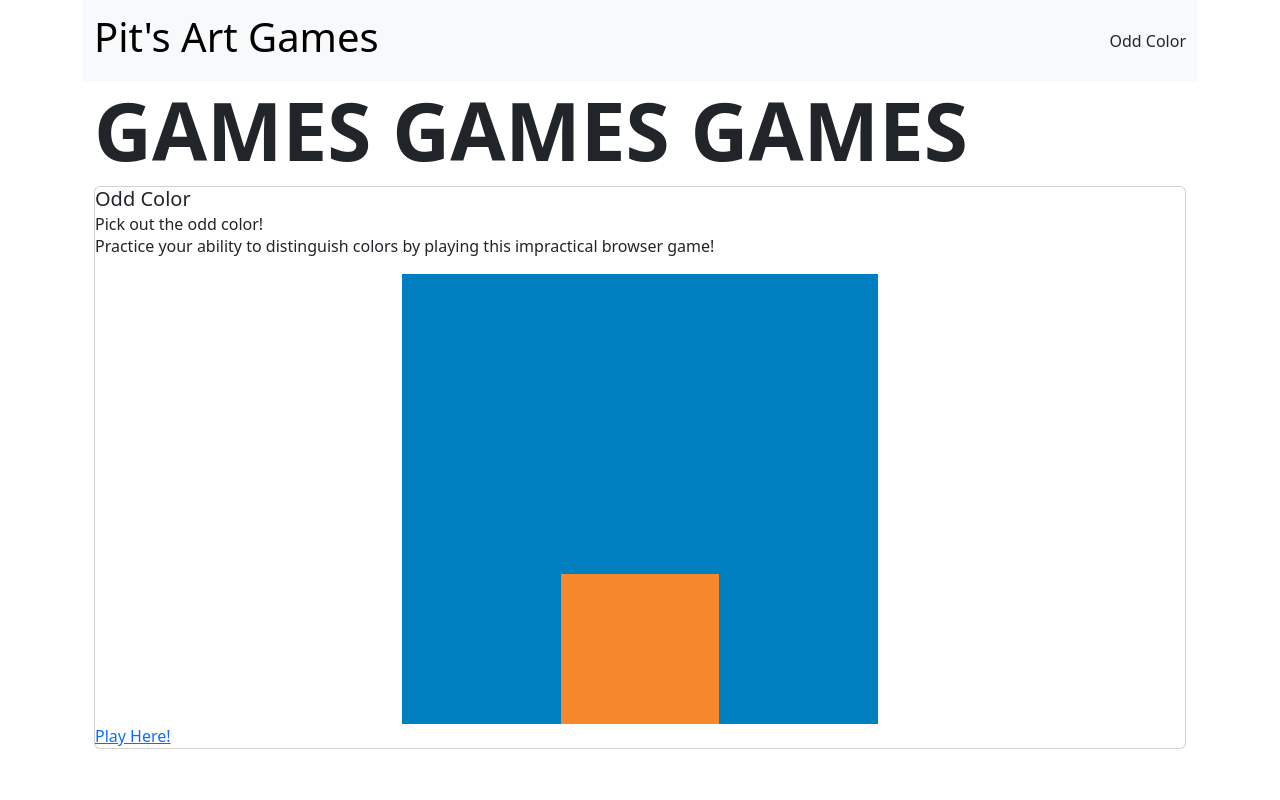
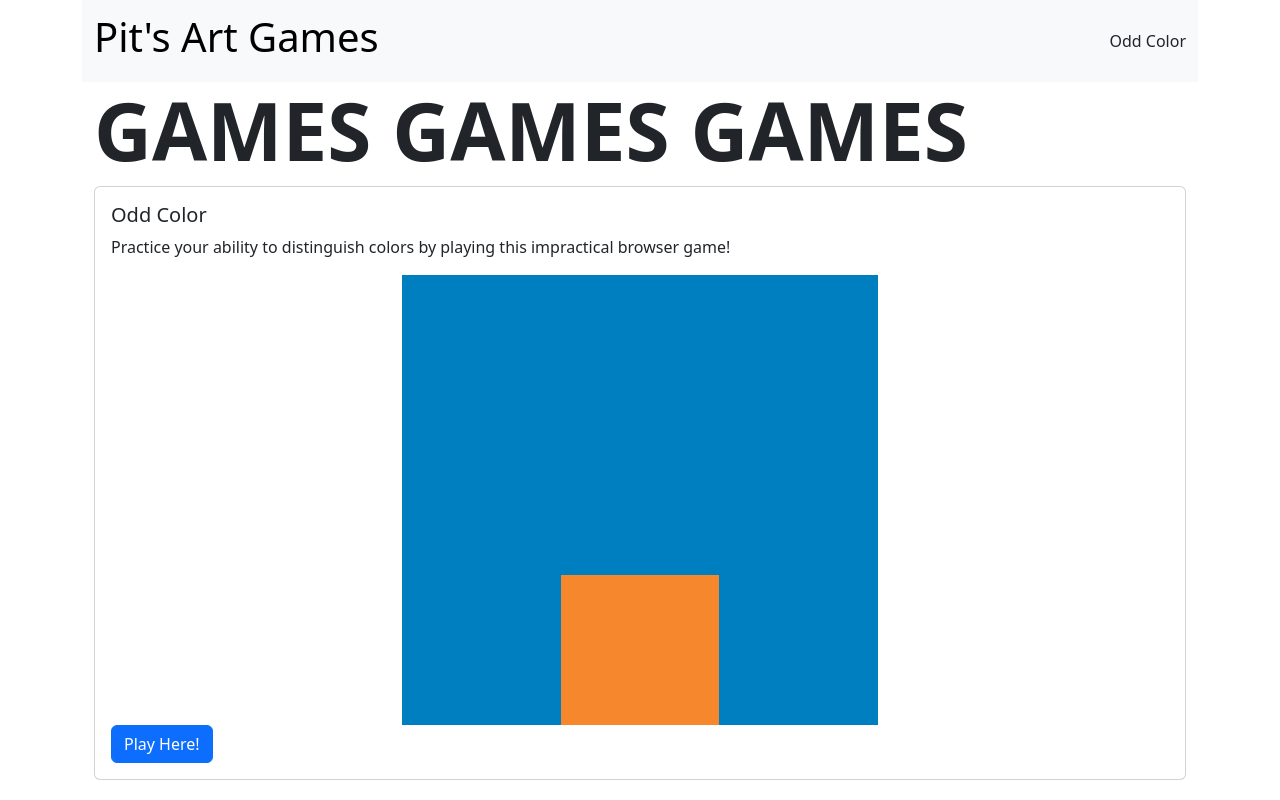
Before and after one commit to PitEG/art-trainer, a React (Vite) app in the folder webclient/: page / in a window 1280 px wide. Built offline with nearby package versions, Linux system fonts and the light colour scheme.

Commit message:
feat: making remember color game

```diff
--- a/webclient/src/App.tsx
+++ b/webclient/src/App.tsx
@@ -2,6 +2,7 @@ import "./App.scss";
 import { Outlet, BrowserRouter, Routes, Route } from "react-router";
 import { Container } from "react-bootstrap";
 import OddColor from "./OddColor/OddColor";
+import RememberColor from "./RememberColor/RememberColor";
 import TopBar from "./TopBar";
 import Home from "./Home";
 
@@ -25,6 +26,7 @@ const App = () => {
         <Route path="/" element={<Root />}>
           <Route index element={<Home />} />
           <Route path="/page" element={<Page />} />
+          <Route path="/remembercolor" element={<RememberColor />} />
           <Route path="/oddcolor">
             <Route index element={<OddColor />} />
             <Route path="/oddcolor/daily" element={<OddColor daily />} />
--- a/webclient/src/Home.tsx
+++ b/webclient/src/Home.tsx
@@ -1,19 +1,23 @@
-import { Container, Card } from "react-bootstrap";
+import { Container, Card, Button } from "react-bootstrap";
 import { OddColorPreview } from "./OddColor/OddColor";
+import { Link } from "react-router";
 
 const Home = () => {
   return (
     <Container className="home">
       <h1 className="display-1">GAMES GAMES GAMES</h1>
       <Card>
+        <Card.Body>
           <Card.Title>Odd Color</Card.Title>
-        <Card.Subtitle>Pick out the odd color!</Card.Subtitle>
           <Card.Text>
             Practice your ability to distinguish colors by playing this
             impractical browser game!
           </Card.Text>
           <OddColorPreview />
-        <Card.Link>Play Here!</Card.Link>
+          <Link to="/oddcolor">
+            <a className="btn btn-primary">Play Here!</a>
+          </Link>
+        </Card.Body>
       </Card>
     </Container>
   );
--- /dev/null
+++ b/webclient/src/RememberColor/RememberColor.tsx
@@ -0,0 +1,25 @@
+import { Container } from "react-bootstrap";
+import { HexColorPicker } from "react-colorful";
+import { useState } from "react";
+
+const RememberColor = () => {
+  const [color, setColor] = useState("#FFFFFF");
+
+  const squareStyle = {
+    background: color,
+    height: "100px",
+  };
+
+  return (
+    <Container>
+      <h1> HI </h1>
+      <h3> Remember The Color! </h3>
+      <div>
+        <div style={squareStyle}></div>
+        <HexColorPicker color={color} onChange={setColor} />
+      </div>
+    </Container>
+  );
+};
+
+export default RememberColor;
```
Also changed, not shown: webclient/package.json (+4 -3 lines), 1 other file (tests, documents, lock files or other folders). Lines whose indentation alone changed are shown as unchanged.
